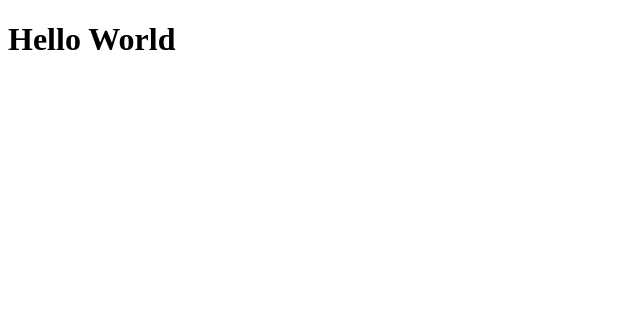
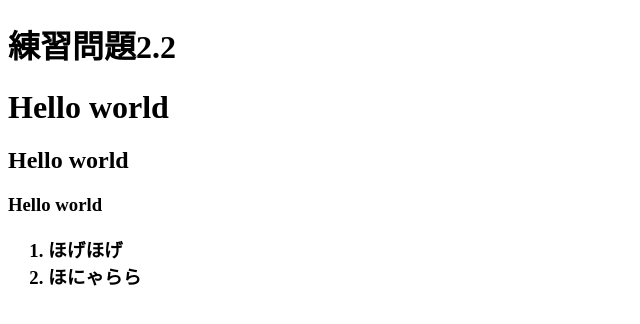
Before and after one commit to kaji1112/web2002-1, a plain HTML site: page index.html in a window 1280 px wide. Shown: the whole page, without its empty margins (0-640 px from the left). Drawn offline with Linux system fonts and the light colour scheme.

Commit message:
Update index.html

```diff
--- a/index.html
+++ b/index.html
@@ -6,14 +6,20 @@
 
 <meta charset="UTF-8">
 
-<title>Hello World</title>
+<title>Web開発の練習</title>
 
 </head>
 
 <body>
-
-<h1>Hello World</h1>
-
+ <!‐‐文字の大きさの練習-->
+<h1>練習問題2.2</h1>
+ <h1>Hello world</h1>
+ <h2>Hello world</h2>
+ <h3>Hello world<h3>
+  <ol>
+   <li>ほげほげ</li>
+   <li>ほにゃらら</li>
+  </ol>
 </body>
 
 </html>
```
